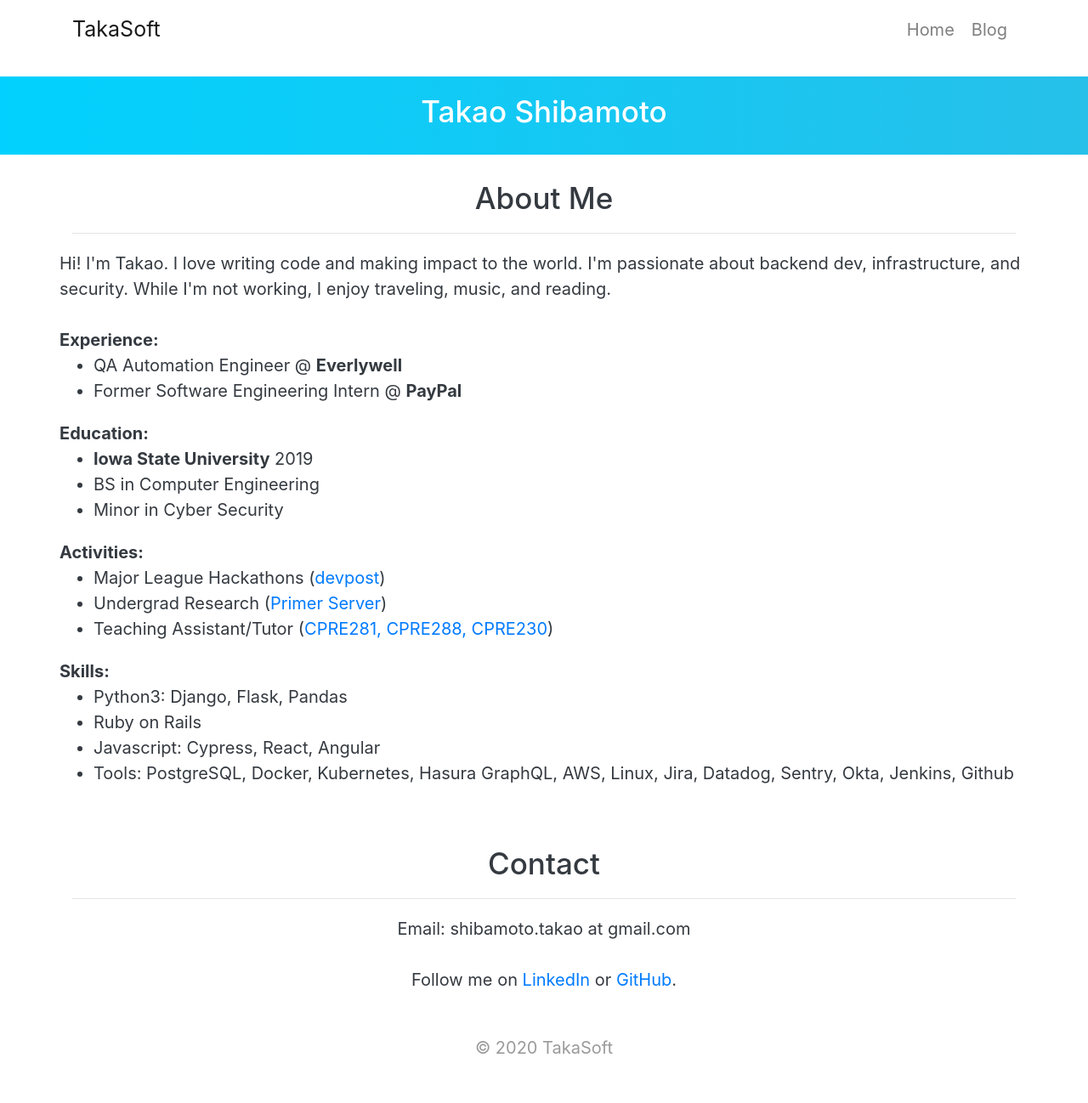
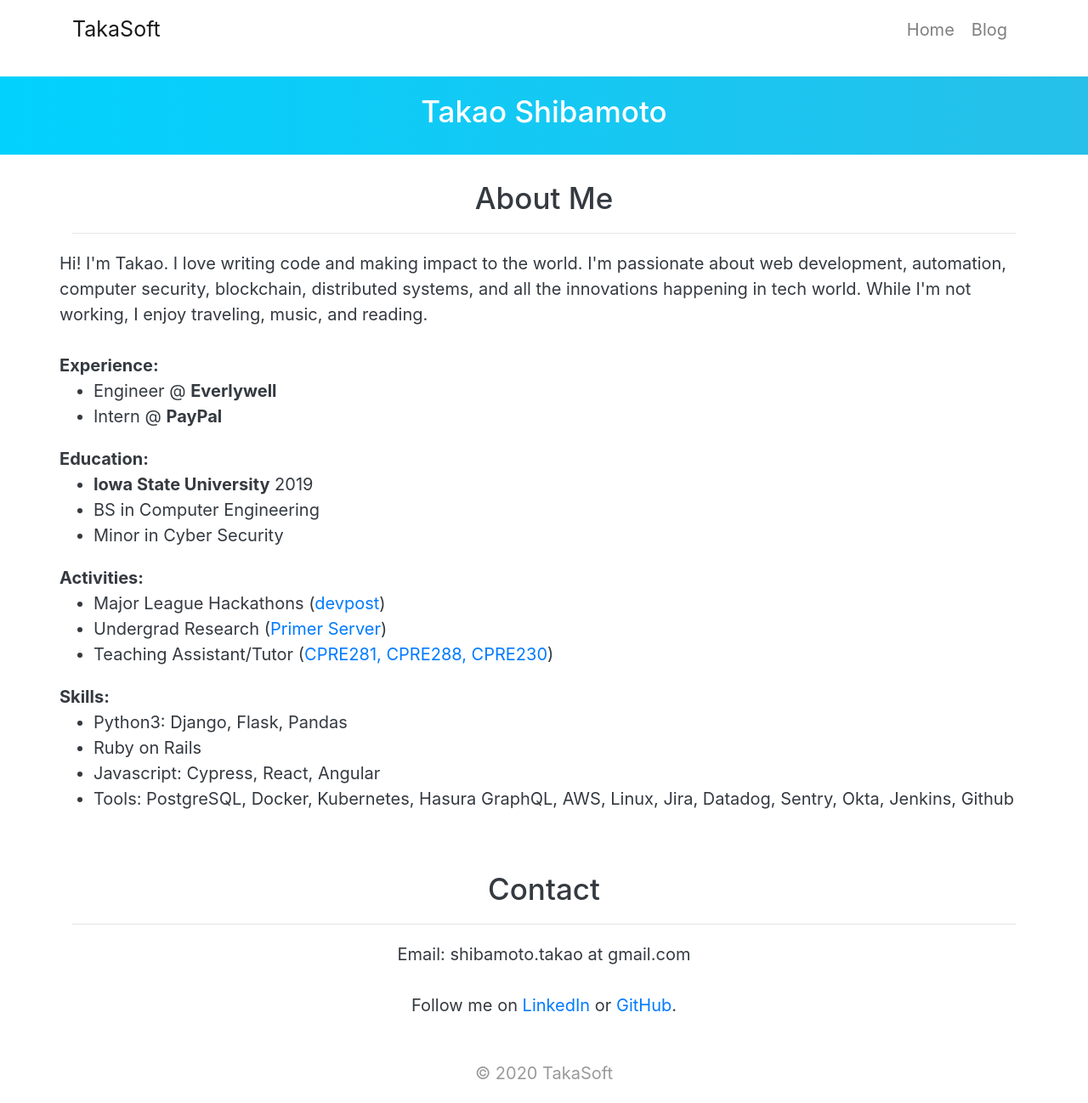
Before and after one commit to takasoft/takasoft.github.io, a Jekyll site: the page built from index.html, in a window 1280 px wide. Shown: the whole page at 85% size. Built offline with Jekyll 4.4.1, drawn with Linux system fonts in a browser that asks for light colours; before the commit the page ends 1268 px from its top, so only the background shows below that.

Commit message:
Update index.html

```diff
--- a/index.html
+++ b/index.html
@@ -13,7 +13,7 @@ title: Home
     <hr>
     <div class="row">
       Hi! I'm Takao.
-      I love writing code and making impact to the world. I'm passionate about backend dev, infrastructure, and security.
+      I love writing code and making impact to the world. I'm passionate about web development, automation, computer security, blockchain, distributed systems, and all the innovations happening in tech world.
       While I'm not working, I enjoy traveling, music, and reading.
     </div>
     <br>
@@ -22,8 +22,8 @@ title: Home
     </div>
     <div class="row">
       <ul>
-        <li>QA Automation Engineer @ <b>Everlywell</b></li>
-        <li>Former Software Engineering Intern @ <b>PayPal</b></li>
+        <li>Engineer @ <b>Everlywell</b></li>
+        <li>Intern @ <b>PayPal</b></li>
       </ul>
     </div>
 
```
